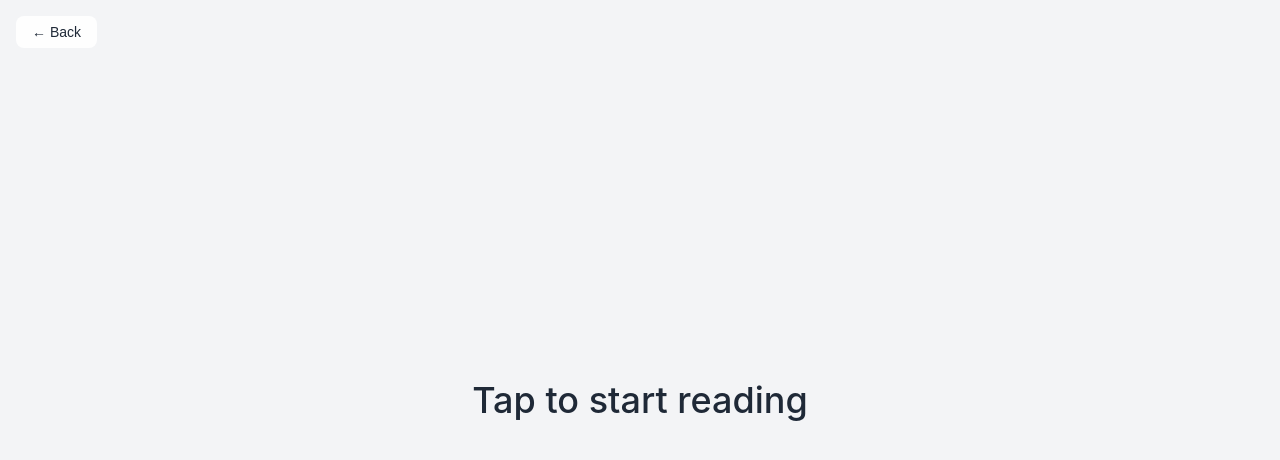
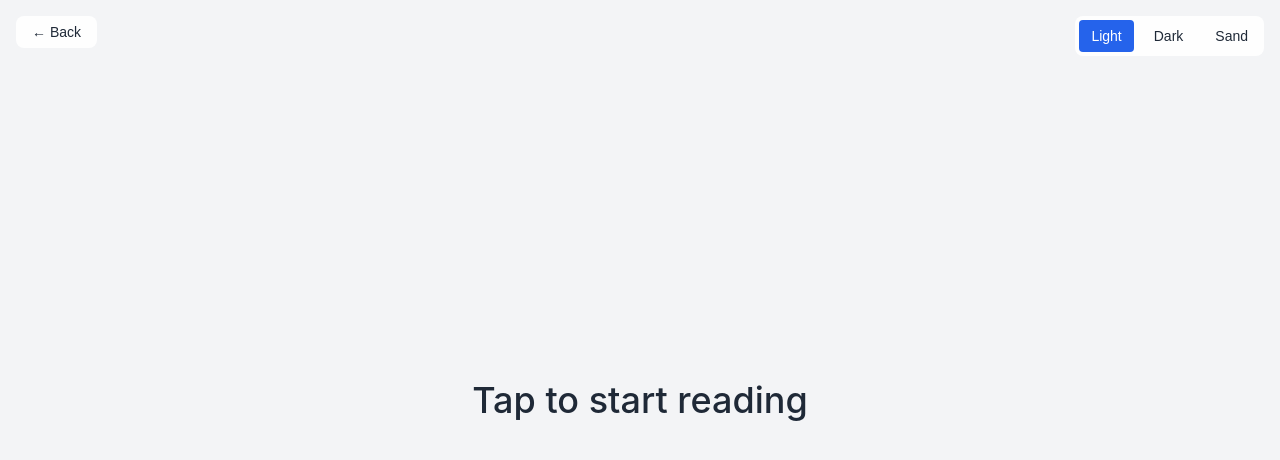
Before and after one commit to udai22/flash-reader, a Flask app: template templates/reader.html in a window 1280 px wide. Shown: the top 460 px of the page. Run offline with Flask 2, Linux system fonts and the light colour scheme; the template is opened without the code that fills it, so the values that code supplies are empty; some libraries are stand-ins or nearby versions.

Commit message:
Add color theme toggle with light, dark, and sand modes for better reading comfort

```diff
--- a/templates/reader.html
+++ b/templates/reader.html
@@ -1,16 +1,42 @@
 <!DOCTYPE html>
-<html lang="en">
+<html lang="en" data-theme="light">
 <head>
     <meta charset="UTF-8">
     <meta name="viewport" content="width=device-width, initial-scale=1.0">
     <title>{{ book.title }} - Flash Reader</title>
     <style>
-        :root {
+        /* Theme Variables */
+        html[data-theme="light"] {
             --primary-color: #2563eb;
             --text-color: #1f2937;
             --bg-color: #f3f4f6;
+            --surface-color: #ffffff;
             --progress-bg: rgba(37, 99, 235, 0.1);
             --progress-fill: rgba(37, 99, 235, 0.9);
+            --button-bg: rgba(255, 255, 255, 0.9);
+            --button-hover: #ffffff;
+        }
+
+        html[data-theme="dark"] {
+            --primary-color: #60a5fa;
+            --text-color: #e5e7eb;
+            --bg-color: #111827;
+            --surface-color: #1f2937;
+            --progress-bg: rgba(96, 165, 250, 0.1);
+            --progress-fill: rgba(96, 165, 250, 0.9);
+            --button-bg: rgba(31, 41, 55, 0.9);
+            --button-hover: #374151;
+        }
+
+        html[data-theme="sand"] {
+            --primary-color: #9c4221;
+            --text-color: #442c1d;
+            --bg-color: #faf0e6;
+            --surface-color: #fff8f0;
+            --progress-bg: rgba(156, 66, 33, 0.1);
+            --progress-fill: rgba(156, 66, 33, 0.9);
+            --button-bg: rgba(255, 248, 240, 0.9);
+            --button-hover: #fff8f0;
         }
 
         body {
@@ -22,6 +48,40 @@
             overflow: hidden;
             height: 100vh;
             width: 100vw;
+            transition: background-color 0.3s, color 0.3s;
+        }
+
+        /* Theme Toggle */
+        .theme-toggle {
+            position: fixed;
+            right: 16px;
+            top: 16px;
+            display: flex;
+            gap: 8px;
+            background: var(--button-bg);
+            padding: 4px;
+            border-radius: 8px;
+            z-index: 100;
+        }
+
+        .theme-button {
+            padding: 8px 12px;
+            border: none;
+            border-radius: 4px;
+            background: transparent;
+            color: var(--text-color);
+            cursor: pointer;
+            font-size: 14px;
+            transition: background-color 0.2s;
+        }
+
+        .theme-button.active {
+            background: var(--primary-color);
+            color: white;
+        }
+
+        .theme-button:hover:not(.active) {
+            background: var(--button-hover);
         }
 
         .reader-container {
@@ -167,6 +227,13 @@
 <body>
     <div class="reader-container">
         <button class="back-button" onclick="window.location.href='/'">← Back</button>
+
+        <!-- Theme Toggle -->
+        <div class="theme-toggle">
+            <button class="theme-button active" data-theme="light">Light</button>
+            <button class="theme-button" data-theme="dark">Dark</button>
+            <button class="theme-button" data-theme="sand">Sand</button>
+        </div>
 
         <!-- Progress Bar -->
         <div class="progress-bar" id="progressBar">
@@ -434,6 +501,28 @@
             }
         }
 
+        // Theme Management
+        function setTheme(theme) {
+            document.documentElement.setAttribute('data-theme', theme);
+            localStorage.setItem('reader-theme', theme);
+
+            // Update button states
+            document.querySelectorAll('.theme-button').forEach(button => {
+                button.classList.toggle('active', button.dataset.theme === theme);
+            });
+        }
+
+        // Initialize theme
+        const savedTheme = localStorage.getItem('reader-theme') || 'light';
+        setTheme(savedTheme);
+
+        // Theme toggle event listeners
+        document.querySelectorAll('.theme-button').forEach(button => {
+            button.addEventListener('click', () => {
+                setTheme(button.dataset.theme);
+            });
+        });
+
         // Initialize the reader
         initialize();
     </script>
```
